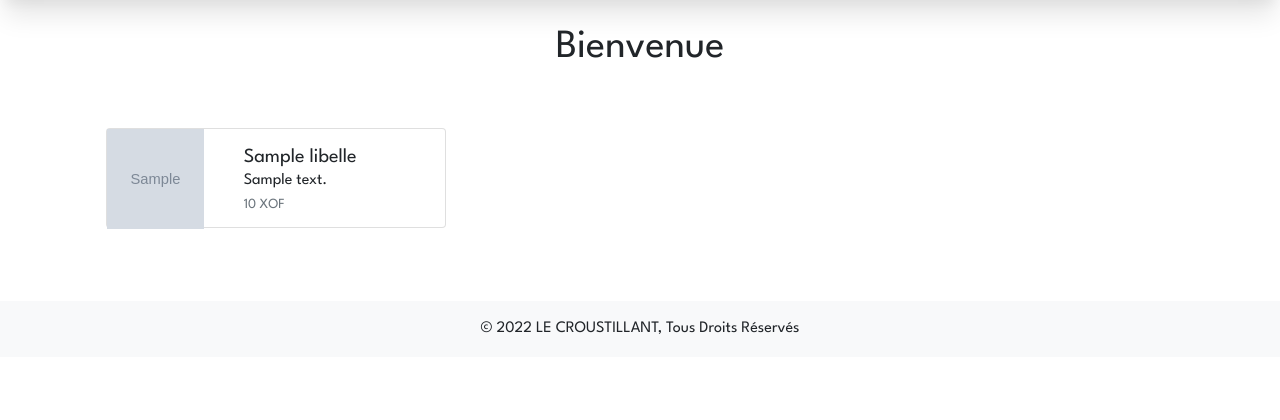
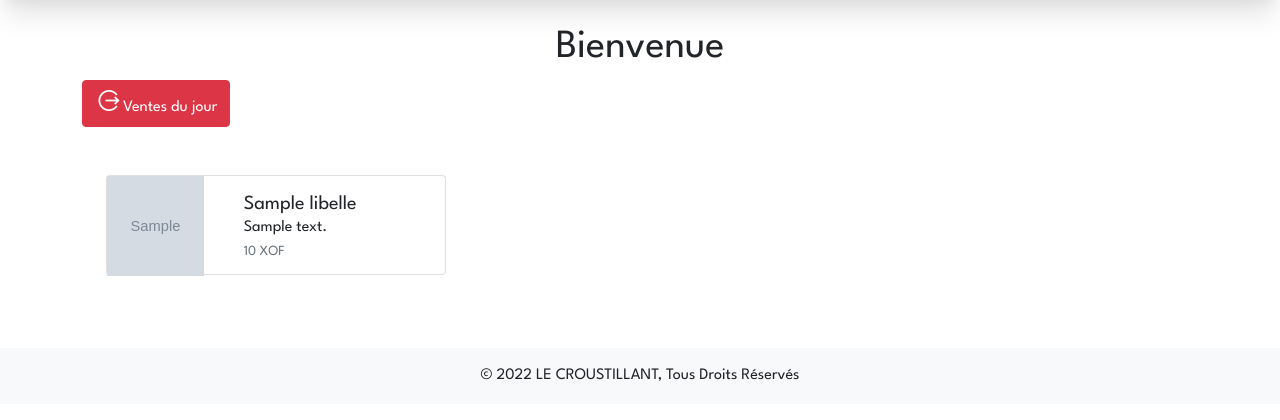
Before and after one commit to insa54/ggt-boulanger, a PHP site: template base/views/accueil.php in a window 1280 px wide. Shown: the part 94-514 px from the top of the page. Run offline with PHP 8.4, Linux system fonts and the light colour scheme; the template is opened without the code that fills it: most values are stand-ins (such as "Sample title", 1, 10 or a date in 2020); grey boxes marked "Sample" are stand-in pictures; some libraries are stand-ins or nearby versions.

```diff
--- a/base/views/_inc_navbar.php
+++ b/base/views/_inc_navbar.php
@@ -42,7 +42,7 @@
                 <?php if(!isset($_SESSION[_USER_])){ ?>
                 <a class="btn btn-light" href="/login"><i class="las la-user-circle"></i> Connexion</a>
                 <?php }else{ ?>
-                <a class="btn btn-danger" href="/logout"><i class="las la-sign-out-alt fs-3"></i> Sortir</a>
+                    <a class="btn btn-danger" href="/logout"><i class="las la-sign-out-alt fs-3"></i> Sortir</a>
                 <?php } ?>
             </div>
         </nav>
--- a/base/views/accueil.php
+++ b/base/views/accueil.php
@@ -6,7 +6,9 @@
 		    <div class="row text-center">
 		        <h1 class="">Bienvenue</h1>
 		    </div>
+			<a class="btn btn-danger" href="/vente/liste_daly"><i class="las la-sign-out-alt fs-3"></i>Ventes du jour</a>
 		</div>
+
 		<div class="container my-5 row mx-auto">
 			<?php foreach($produits as $produit){ ?>
 				<div class="col-md-4">
```
